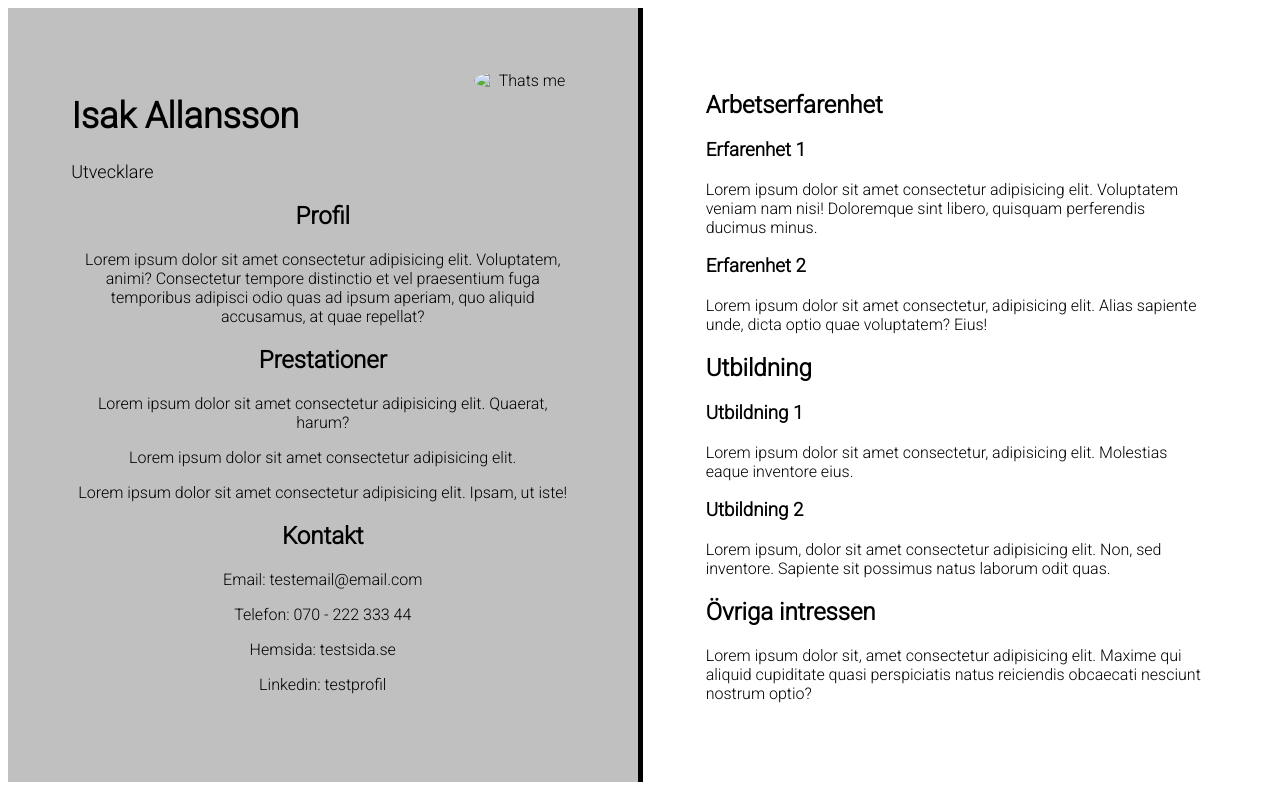
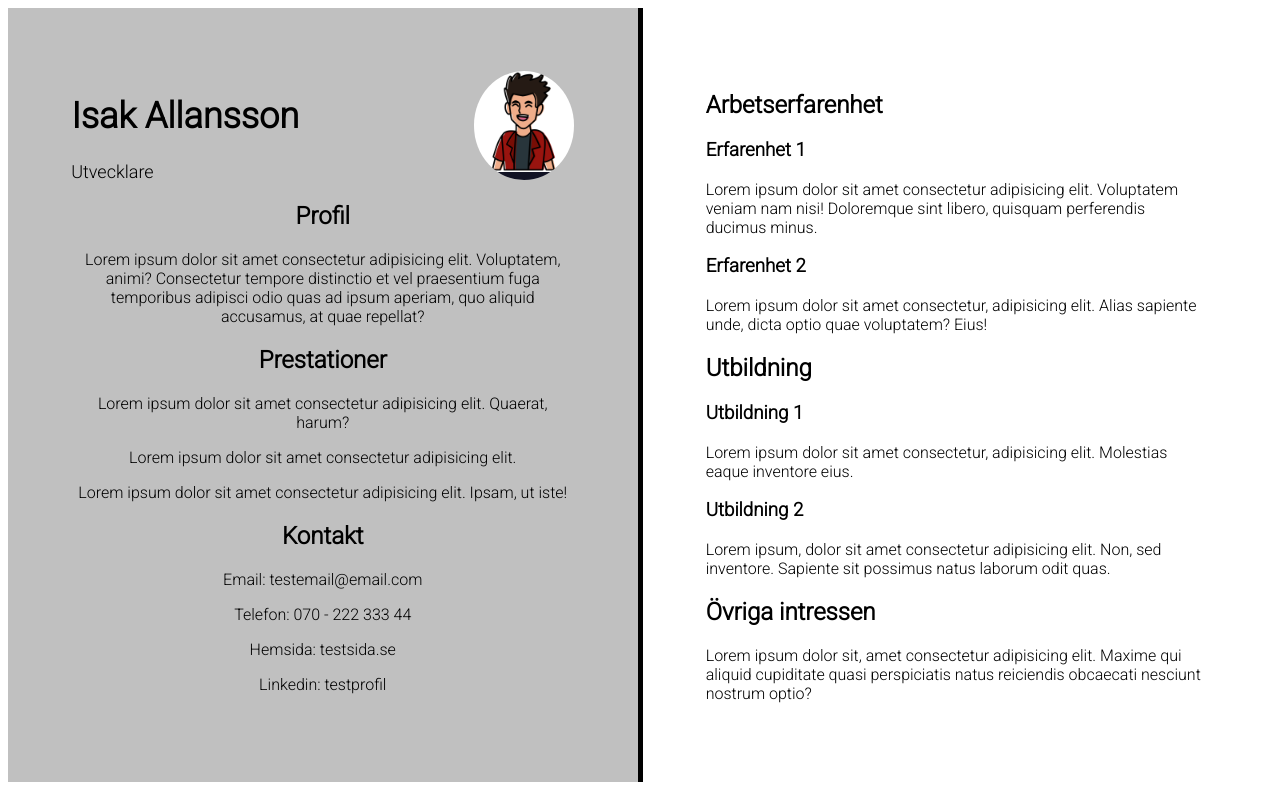
Before and after one commit to Ischoo/CV_projekt, a plain HTML site: page index.html in a window 1280 px wide. Drawn offline with Linux system fonts and the light colour scheme; the site is published under a folder, as on GitHub Pages, so addresses that start at the root find nothing.

Commit message:
picture fix

```diff
--- a/index.html
+++ b/index.html
@@ -16,7 +16,7 @@
 
 
         <div id="pic">
-            <img src="/profile.jpg" alt="Thats me" id="pic">
+            <img src="./profile.jpg" alt="Thats me" id="pic">
 
         </div>
         <div id="title">
```
